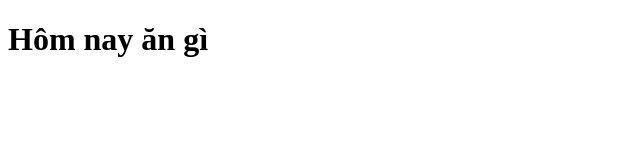
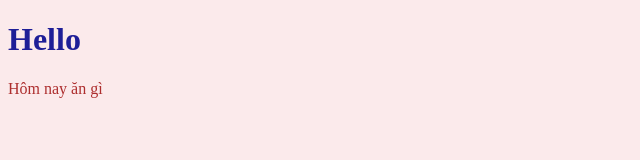
Before and after one commit to tghubtest/project-00, a plain HTML site: page index.html in a window 1280 px wide. Shown: the whole page, without its empty margins (0-640 px from the left). Drawn offline with Linux system fonts and the light colour scheme.

Commit message:
add main0.html main1.css

```diff
--- a/index.html
+++ b/index.html
@@ -4,10 +4,14 @@
     <meta charset="UTF-8">
     <meta name="viewport" content="width=device-width, initial-scale=1.0">
     <title><banh-trang-tron></banh-trang-tron></title>
+    <link rel="stylesheet" href="main.css" />
 </head>
 <body>
     <h1>
+        Hello
+    </h1>
+    <p>
         Hôm nay ăn gì
-    </h1>
+    </p>
 </body>
 </html>
--- /dev/null
+++ b/main.css
@@ -0,0 +1,9 @@
+body {
+    background: #FBEAEB;
+}
+h1{
+    color: rgb(30, 30, 151);
+}
+p{
+    color: #ad2e2e;
+};
--- /dev/null
+++ b/main1.css
@@ -0,0 +1,3 @@
+body {
+    background: yellow;
+}
```
Also changed, not shown: main0.html (added, +30 -0 lines).
